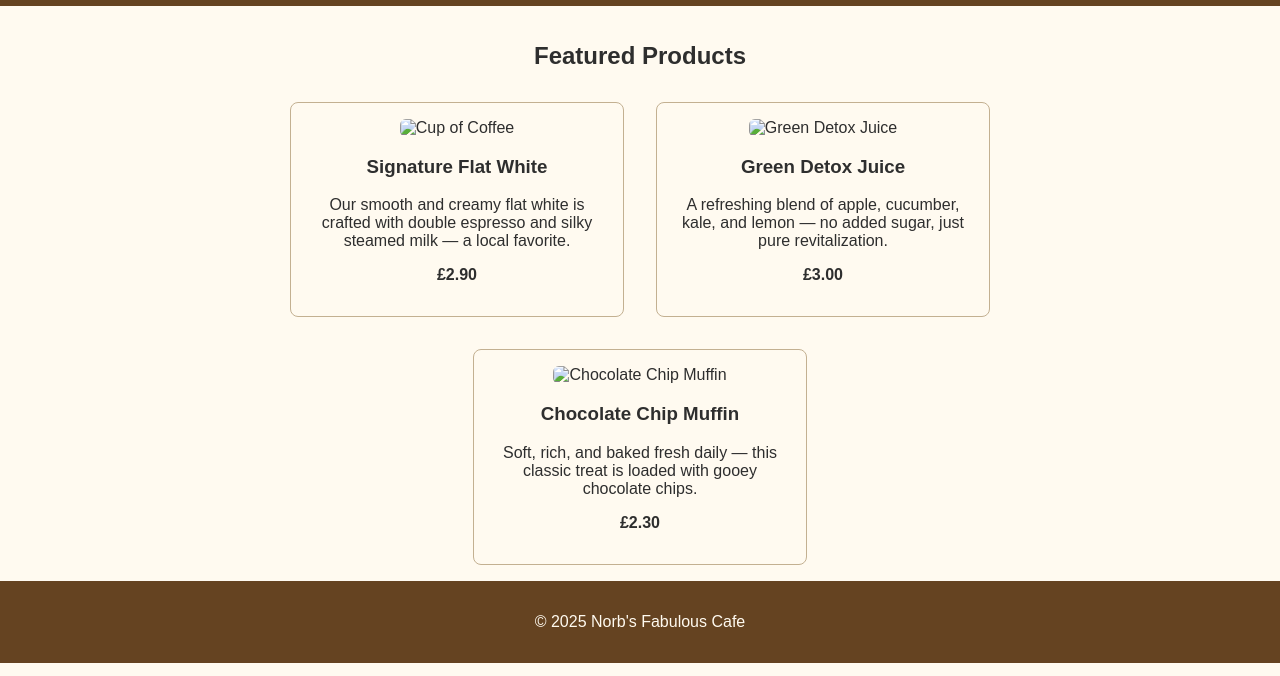
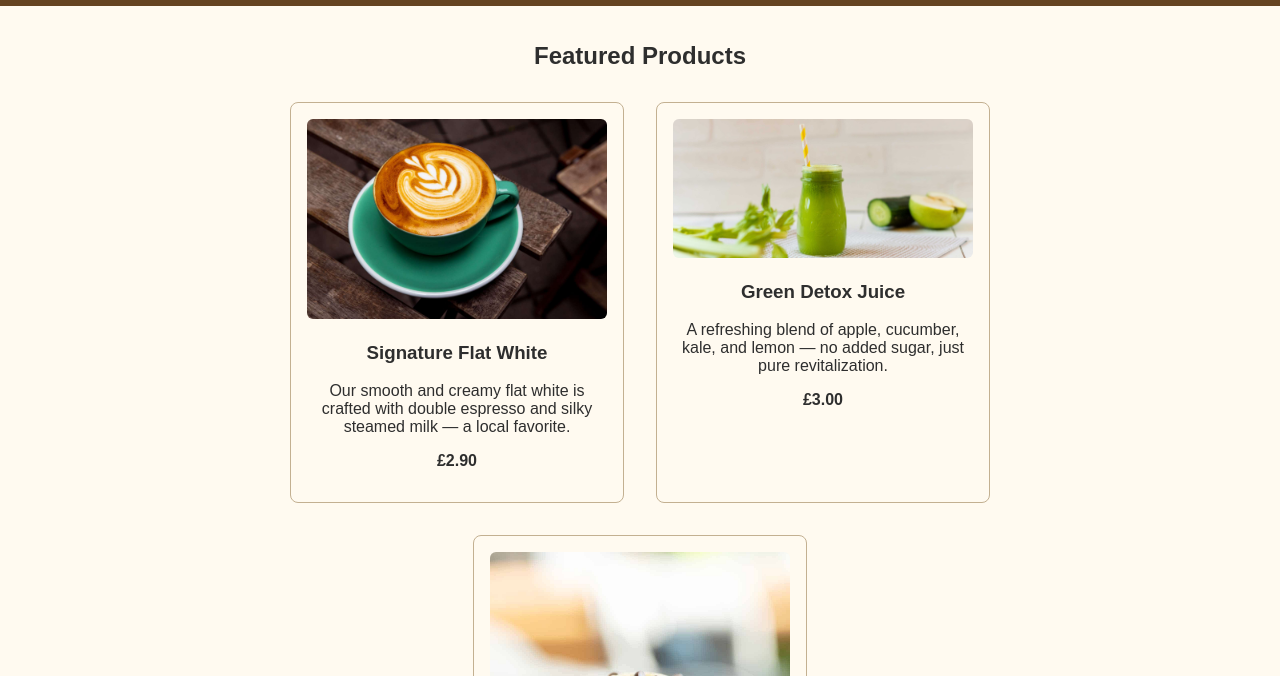
Before and after one commit to NoreeGit/coffee, a plain HTML site: page products.html in a window 1280 px wide. Shown: the part 124-800 px from the top of the page. Drawn offline with Linux system fonts and the light colour scheme.

Commit message:
Update products.html

```diff
--- a/products.html
+++ b/products.html
@@ -25,7 +25,7 @@
 
     <!-- Coffee Product -->
     <div style="width:300px; border:1px solid #c3b091; background:#fffaf0; padding:1em; border-radius:8px;">
-      <img src="images/3.jpg" alt="Cup of Coffee" style="width:100%; border-radius:6px;" />
+      <img src="image/3.jpg" alt="Cup of Coffee" style="width:100%; border-radius:6px;" />
       <h3>Signature Flat White</h3>
       <p>Our smooth and creamy flat white is crafted with double espresso and silky steamed milk — a local favorite.</p>
       <p><strong>£2.90</strong></p>
@@ -33,7 +33,7 @@
 
     <!-- Healthy Drink Product -->
     <div style="width:300px; border:1px solid #c3b091; background:#fffaf0; padding:1em; border-radius:8px;">
-      <img src="images/2.jpg" alt="Green Detox Juice" style="width:100%; border-radius:6px;" />
+      <img src="image/2.jpg" alt="Green Detox Juice" style="width:100%; border-radius:6px;" />
       <h3>Green Detox Juice</h3>
       <p>A refreshing blend of apple, cucumber, kale, and lemon — no added sugar, just pure revitalization.</p>
       <p><strong>£3.00</strong></p>
@@ -41,7 +41,7 @@
 
     <!-- Snack Product -->
     <div style="width:300px; border:1px solid #c3b091; background:#fffaf0; padding:1em; border-radius:8px;">
-      <img src="images/3.jpg" alt="Chocolate Chip Muffin" style="width:100%; border-radius:6px;" />
+      <img src="image/4.jpg" alt="Chocolate Chip Muffin" style="width:100%; border-radius:6px;" />
       <h3>Chocolate Chip Muffin</h3>
       <p>Soft, rich, and baked fresh daily — this classic treat is loaded with gooey chocolate chips.</p>
       <p><strong>£2.30</strong></p>
```
